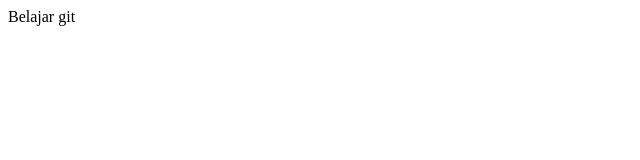
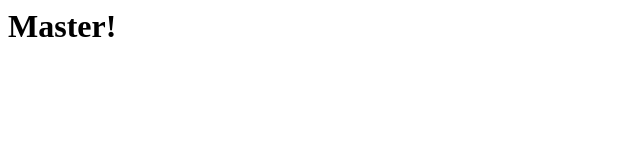
Before and after one commit to syahrulutomo/belajar_github, a plain HTML site: page index.html in a window 1280 px wide. Shown: the whole page, without its empty margins (0-640 px from the left). Drawn offline with Linux system fonts and the light colour scheme.

Commit message:
tambahan header1

```diff
--- a/index.html
+++ b/index.html
@@ -4,6 +4,6 @@
 	</head>
 
 	<body>
-		Belajar git
+		<h1>Master!</h1>
 	</body>
 </html>
```
